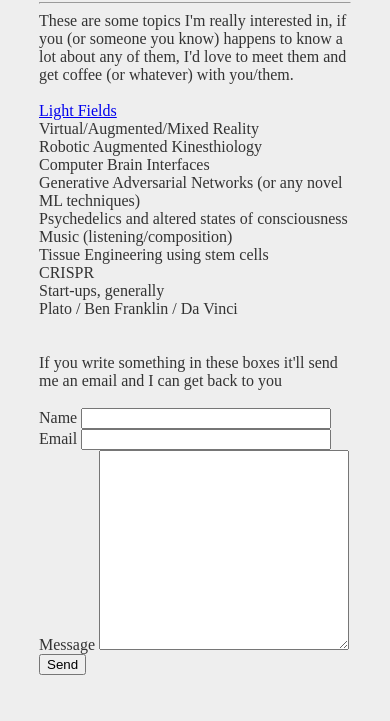
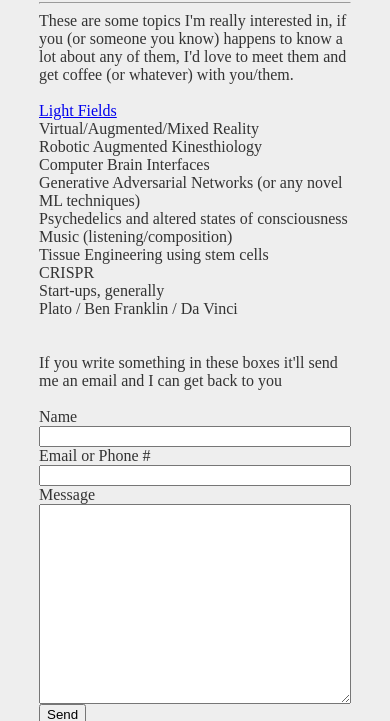
Before and after one commit to pmoncada/pmoncada.github.io, a plain HTML site: page index.html in a window 390 px wide. Shown: the part 123-844 px from the top of the page. Drawn offline with Linux system fonts and the light colour scheme.

Commit message:
mobile stuff

```diff
--- a/index.html
+++ b/index.html
@@ -15,11 +15,11 @@
         margin-left: 0px;
       }
       textarea {
-        width: 80%;
+        width: 100%;
         height: 200px;
       }
       input {
-        width: 80%;
+        width: 100%;
       }
     </style>
   </head>
@@ -44,11 +44,11 @@
 
       <form name="contact" method="POST" data-netlify="true">
         <br/>
-          <label>Name <input type="text" name="name" /></label>
+          <label>Name <br/><input type="text" name="name" /></label>
         <br/>
-          <label>Email <input type="email" name="email" /></label>
+          <label>Email or Phone #<br/> <input type="email" name="email" /></label>
         <br/>
-          <label>Message <textarea name="message"></textarea></label>
+          <label>Message<br/><textarea name="message"></textarea></label>
         <br/>
           <button type="submit">Send</button>
       </form>
```
